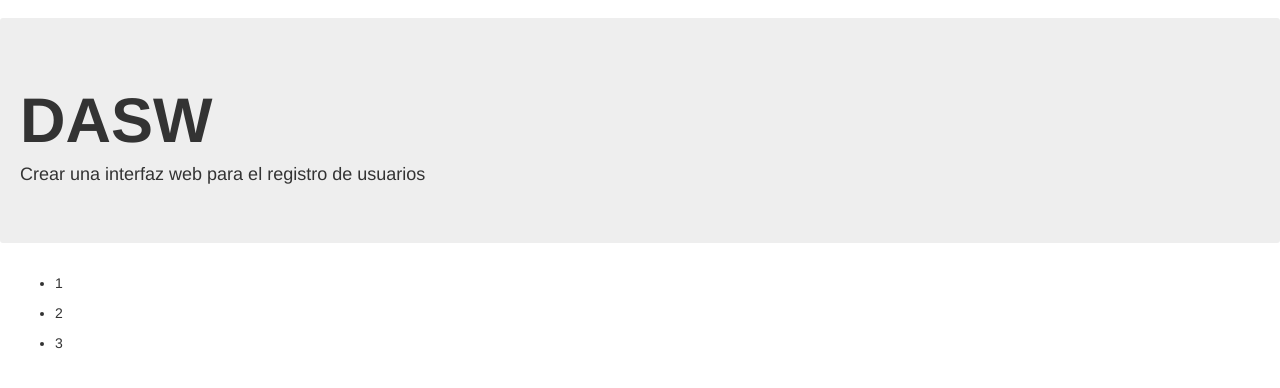
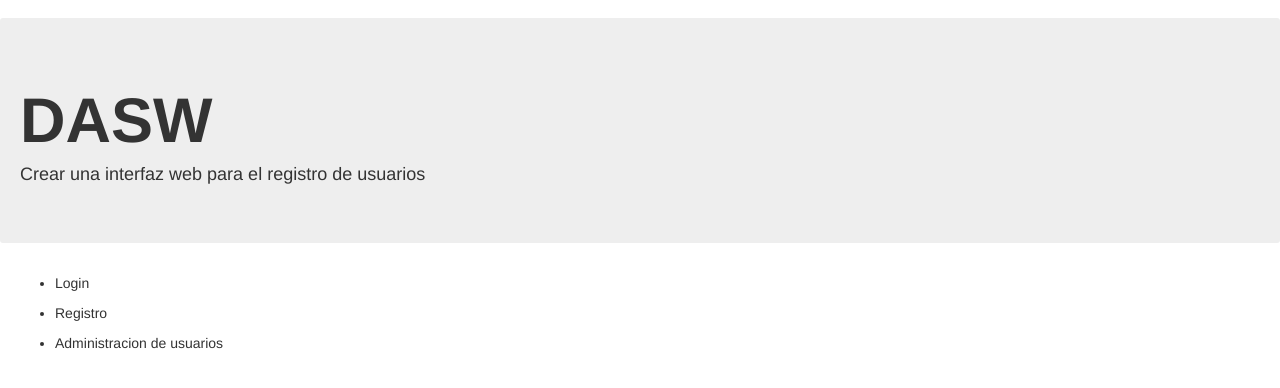
Before and after one commit to SantiagoRoman26/Practica6, a plain HTML site: page index.html in a window 1280 px wide. Shown: the part 64-452 px from the top of the page. Drawn offline with nearby package versions, Linux system fonts and the light colour scheme; a web font is replaced by a local one.

Commit message:
Update index.html

```diff
--- a/index.html
+++ b/index.html
@@ -49,17 +49,17 @@
         <ul>
             <li>
                 <p>
-                    1
+                    Login
                 </p>
             </li>
             <li>
                 <p>
-                    2
+                    Registro
                 </p>
             </li>
             <li>
                 <p>
-                    3
+                    Administracion de usuarios
                 </p>
             </li>
         </ul>
```
